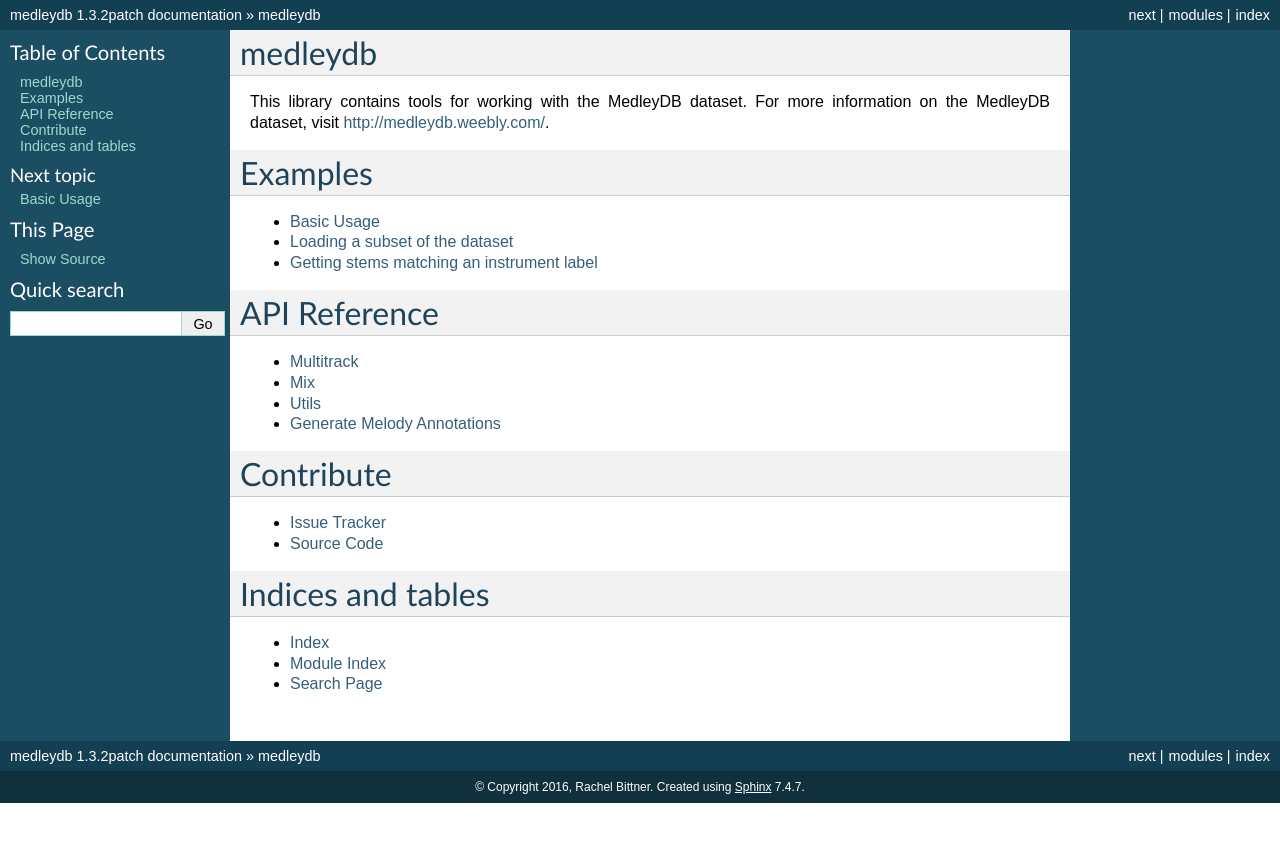
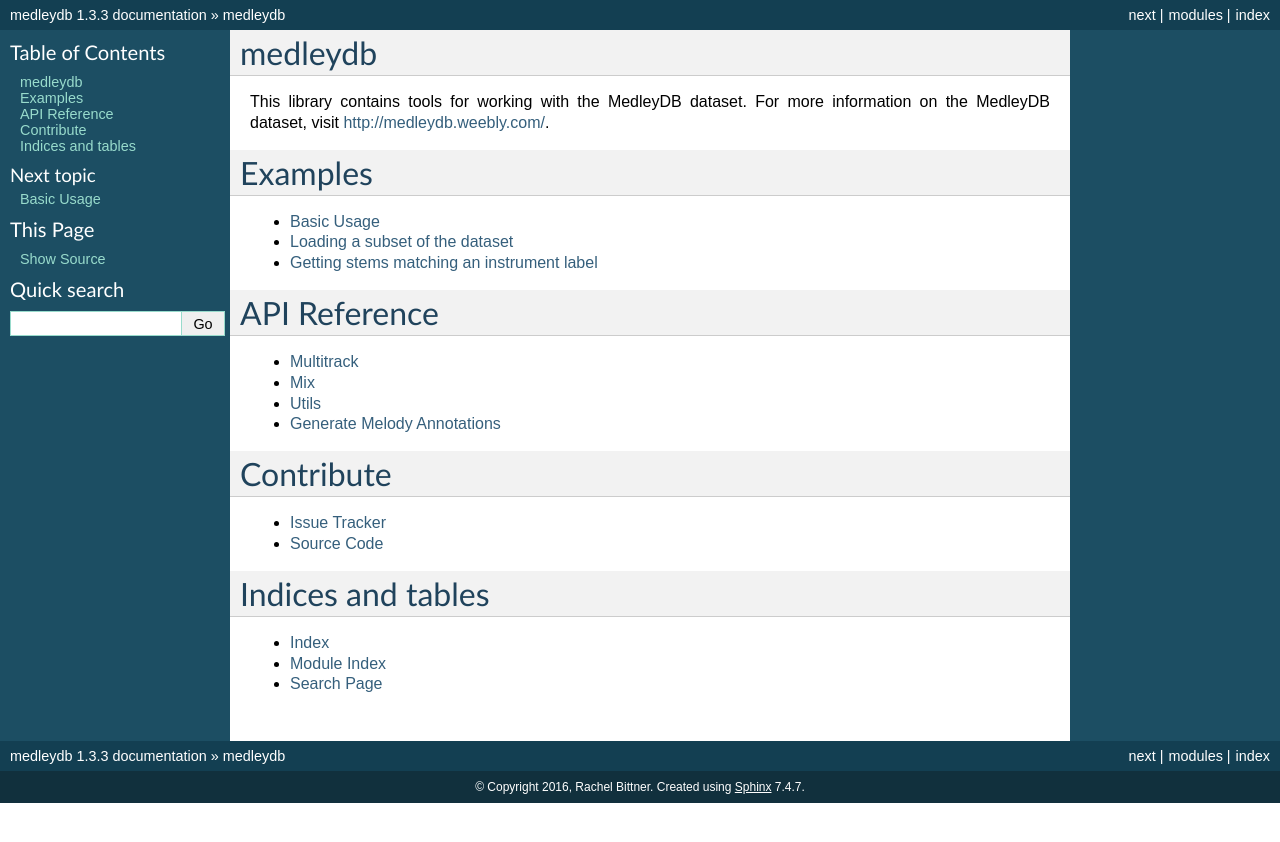
Before and after one commit to marl/medleydb, a Sphinx documentation site: the page built from docs/index.rst, in a window 1280 px wide. Shown: the top 842 px of the page. Built offline with Sphinx 7.4.7, drawn with Linux system fonts in a browser that asks for light colours; the version number is read from the project's files by our own code.

Commit message:
fix bad version, update docs

```diff
--- a/docs/conf.py
+++ b/docs/conf.py
@@ -76,7 +76,7 @@
 
 
 MOCK_MODULES = [
-    'librosa', 'sox', 'numpy', 'numpy.polynomial',
+    'librosa', 'sox', 'numpy', 'numpy.polynomial', 'yaml',
     'numpy.polynomial.polynomial', 'sklearn', 'sklearn.ensemble',
     'sklearn.model_selection', 'mir_eval', 'mir_eval.melody',
     'mir_eval.melody.hz2cents' 'seaborn', 'scipy', 'scipy.signal',
--- a/medleydb/version.py
+++ b/medleydb/version.py
@@ -2,4 +2,4 @@
 # -*- coding: utf-8 -*-
 """Version info"""
 
-version = "1.3.2patch"
+version = "1.3.3"
```
